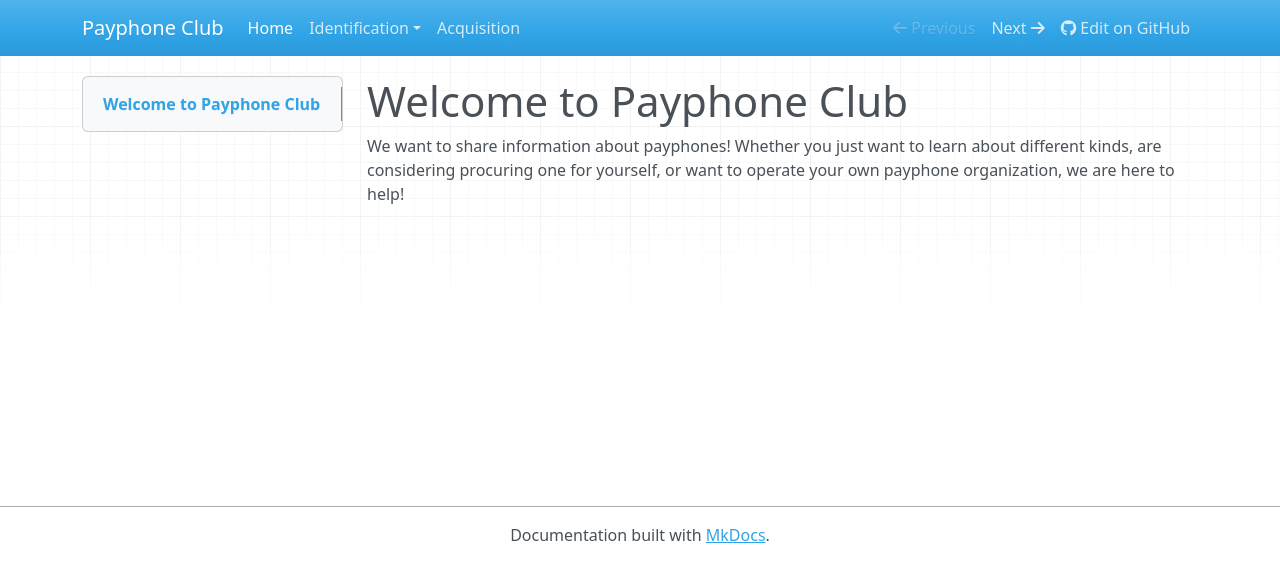
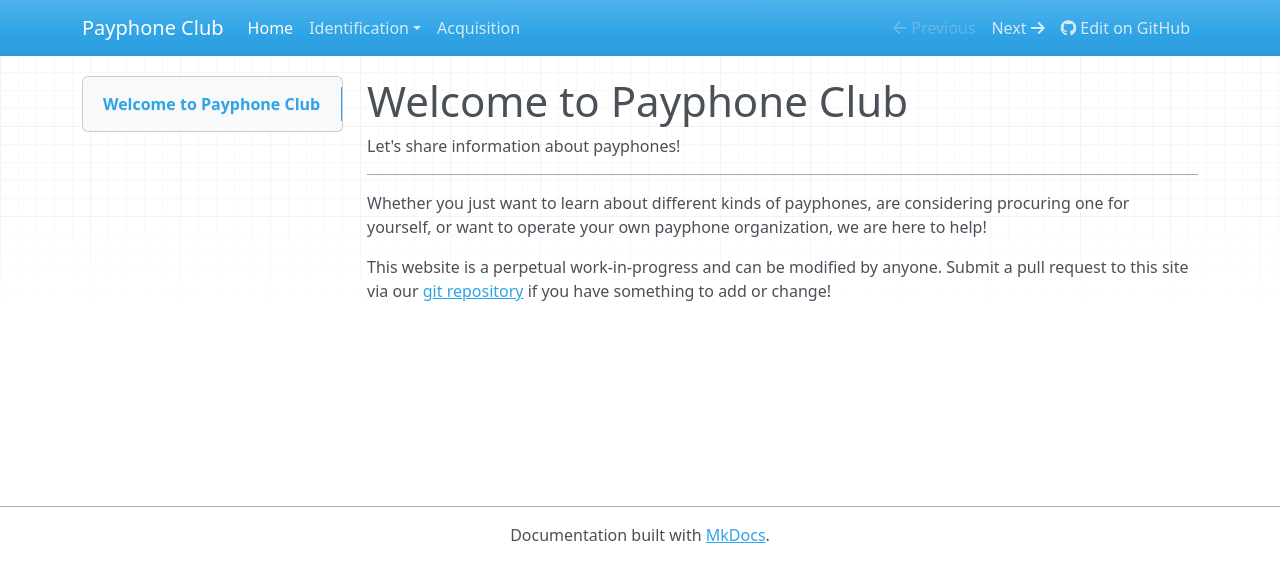
Before and after one commit to payphone-club/payphone-club.github.io, an MkDocs documentation site: the page built from docs/index.md, in a window 1280 px wide. Shown: the top 582 px of the page. Built offline with MkDocs 1.6.1, drawn with Linux system fonts in a browser that asks for light colours; nearby versions of some CDN libraries.

Commit message:
Update index.md

```diff
--- a/docs/index.md
+++ b/docs/index.md
@@ -1,3 +1,9 @@
 # Welcome to Payphone Club
 
-We want to share information about payphones! Whether you just want to learn about different kinds, are considering procuring one for yourself, or want to operate your own payphone organization, we are here to help!
+Let's share information about payphones!
+
+---
+
+Whether you just want to learn about different kinds of payphones, are considering procuring one for yourself, or want to operate your own payphone organization, we are here to help!
+
+This website is a perpetual work-in-progress and can be modified by anyone. Submit a pull request to this site via our [git repository](https://github.com/payphone-club/payphone-club.github.io) if you have something to add or change!
```
